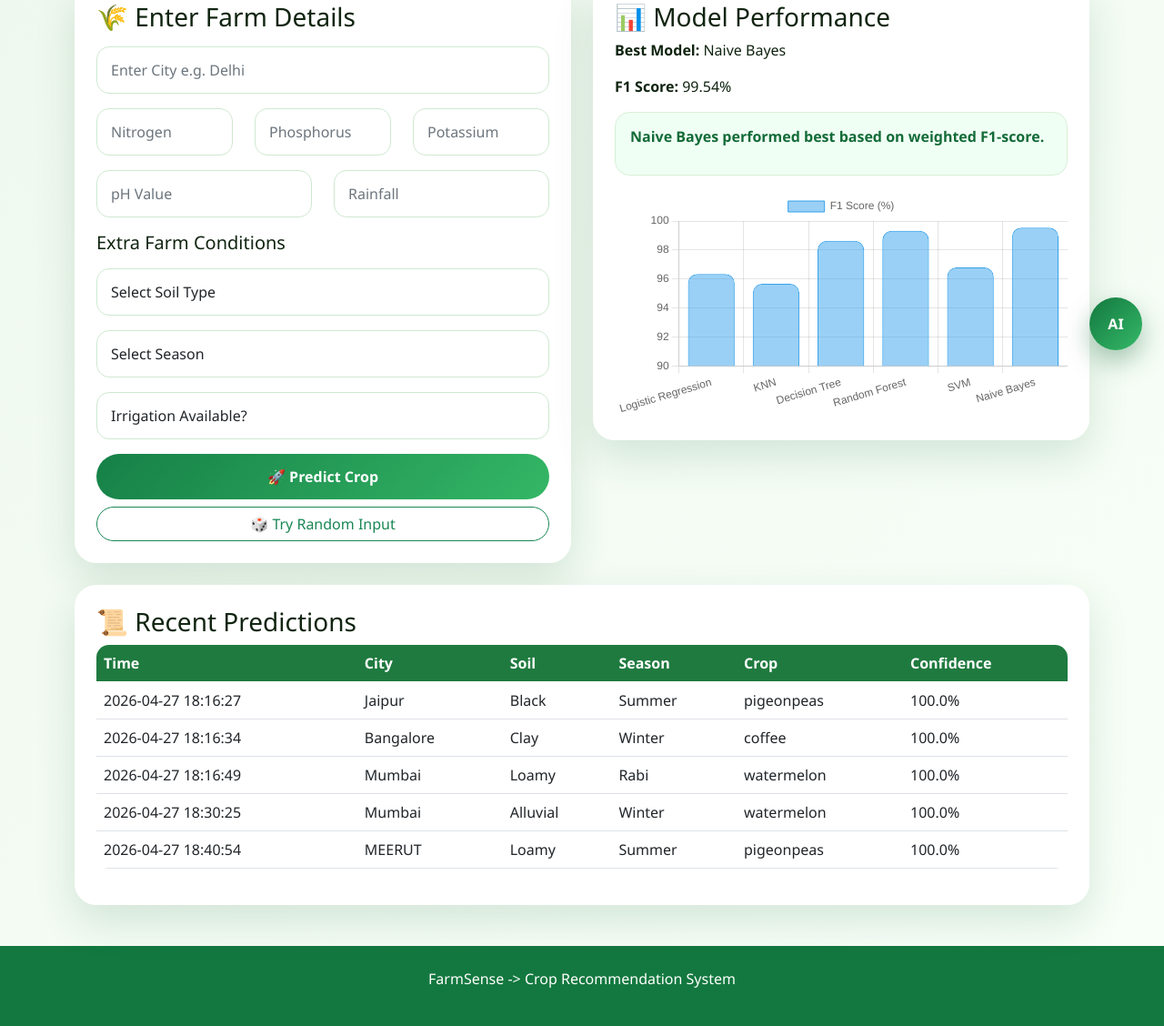
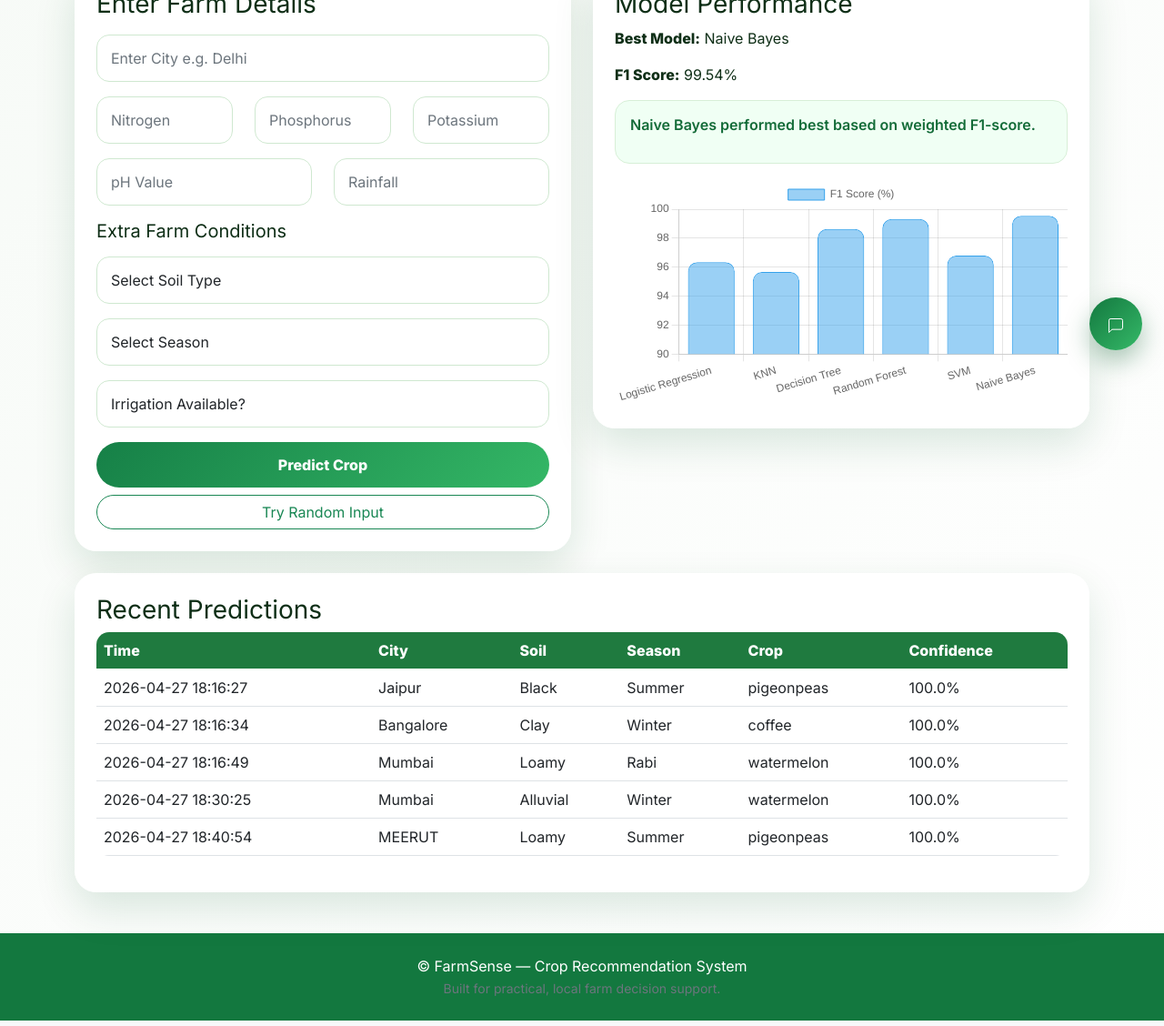
Before and after one commit to deepanshi-tyagi/FarmSense, a Flask app: page / in a window 1280 px wide. Shown: the part 391-1519 px from the top of the page at 91% size. Run offline with Flask 3, Linux system fonts and the light colour scheme; parts of the project's set-up code (start-up, migrations or seed data) failed here and were passed over.

Commit message:
UI updated

```diff
--- a/app.py
+++ b/app.py
@@ -16,6 +16,21 @@ from reportlab.lib import colors
 from reportlab.lib.units import inch
 
 load_dotenv(override=True)
+
+
+import time
+
+def get_static_version():
+    try:
+        css_path = os.path.join("static", "css", "style.css")
+        if os.path.exists(css_path):
+            return str(int(os.path.getmtime(css_path)))
+    except Exception:
+        pass
+    return str(int(time.time()))
+
+
+STATIC_VERSION = get_static_version()
 
 
 def get_flask_secret_key():
@@ -280,7 +295,8 @@ def home():
         metrics=load_metrics(),
         history=load_history(),
         model_names=model_names,
-        model_f1_scores=model_f1_scores
+        model_f1_scores=model_f1_scores,
+        static_version=STATIC_VERSION
     )
 
 
@@ -390,7 +406,8 @@ def predict():
             irrigation=irrigation,
             fertilizer_advice=fertilizer_advice,
             model_names=model_names,
-            model_f1_scores=model_f1_scores
+            model_f1_scores=model_f1_scores,
+            static_version=STATIC_VERSION
         )
 
     except Exception as e:
@@ -402,7 +419,8 @@ def predict():
             metrics=load_metrics(),
             history=load_history(),
             model_names=model_names,
-            model_f1_scores=model_f1_scores
+            model_f1_scores=model_f1_scores,
+            static_version=STATIC_VERSION
         )
 
 
@@ -556,7 +574,8 @@ def admin_dashboard():
                 city_chart_labels=[],
                 city_chart_values=[],
                 trend_chart_labels=[],
-                trend_chart_values=[]
+                trend_chart_values=[],
+                static_version=STATIC_VERSION
             )
 
         df = pd.read_csv(HISTORY_FILE)
@@ -573,7 +592,8 @@ def admin_dashboard():
                 city_chart_labels=[],
                 city_chart_values=[],
                 trend_chart_labels=[],
-                trend_chart_values=[]
+                trend_chart_values=[],
+                static_version=STATIC_VERSION
             )
 
         df["city"] = df["city"].astype(str).str.strip()
@@ -616,7 +636,8 @@ def admin_dashboard():
             city_chart_labels=city_chart_labels,
             city_chart_values=city_chart_values,
             trend_chart_labels=trend_chart_labels,
-            trend_chart_values=trend_chart_values
+            trend_chart_values=trend_chart_values,
+            static_version=STATIC_VERSION
         )
 
     except Exception as e:
--- a/static/css/style.css
+++ b/static/css/style.css
@@ -4,9 +4,9 @@
 
 body {
     margin: 0;
-    font-family: "Segoe UI", Arial, sans-serif;
-    background: linear-gradient(135deg, #eef7ee, #f8fff8);
-    color: #102410;
+    font-family: 'Inter', system-ui, -apple-system, 'Segoe UI', Roboto, Arial, sans-serif;
+    background: linear-gradient(135deg, #f6faf6, #ffffff);
+    color: #0f2f17;
 }
 
 .page-wrapper {
@@ -19,8 +19,8 @@ body {
 }
 
 .navbar-brand {
-    font-size: 24px;
-    letter-spacing: 0.3px;
+    font-size: 20px;
+    letter-spacing: 0.2px;
 }
 
 .hero-section {
@@ -30,8 +30,7 @@ body {
     color: white;
     overflow: hidden;
     background:
-        linear-gradient(135deg, rgba(15, 100, 50, 0.92), rgba(65, 170, 95, 0.85)),
-        url("../images/farm-bg.jpg");
+        linear-gradient(135deg, rgba(15, 100, 50, 0.92), rgba(65, 170, 95, 0.85));
     background-size: cover;
     background-position: center;
 }
@@ -55,8 +54,9 @@ body {
 }
 
 .hero-section h1 {
-    font-size: 48px;
+    font-size: 44px;
     font-weight: 800;
+    letter-spacing: -0.4px;
 }
 
 .hero-section p {
--- a/templates/index.html
+++ b/templates/index.html
@@ -2,10 +2,11 @@
 <html lang="en">
 <head>
     <meta charset="UTF-8">
+    <meta name="viewport" content="width=device-width, initial-scale=1">
     <title>FarmSense</title>
-
     <link href="https://cdn.jsdelivr.net/npm/bootstrap@5.0.2/dist/css/bootstrap.min.css" rel="stylesheet">
-    <link rel="stylesheet" href="{{ url_for('static', filename='css/style.css') }}">
+    <link href="https://fonts.googleapis.com/css2?family=Inter:wght@300;400;600;800&display=swap" rel="stylesheet">
+    <link rel="stylesheet" href="{{ url_for('static', filename='css/style.css') }}?v={{ static_version }}">
     <script src="https://cdn.jsdelivr.net/npm/chart.js"></script>
 </head>
 
@@ -15,15 +16,15 @@
 
     <nav class="navbar navbar-dark premium-navbar shadow">
     <div class="container d-flex justify-content-between align-items-center">
-        <span class="navbar-brand fw-bold">🌱 FarmSense</span>
+        <a class="navbar-brand fw-bold text-white" href="/">FarmSense</a>
 
         <div>
             <button type="button" onclick="toggleLanguage()" class="btn btn-outline-light btn-sm px-3 fw-bold me-2">
-                🌐 हिंदी / English
+                हिंदी / English
             </button>
 
             <a href="/admin" class="btn btn-outline-light btn-sm px-4 fw-bold">
-                📊 Dashboard
+                Dashboard
             </a>
         </div>
     </div>
@@ -34,13 +35,12 @@
 
         <div class="container text-center hero-content">
             <span class="badge bg-light text-success mb-3 px-3 py-2">AI + Weather + Smart Farming</span>
-        <h1 data-en="Smart Crop Recommendation System" data-hi="स्मार्ट फसल सुझाव प्रणाली">
-    Smart Crop Recommendation System
+        <h1 data-en="FarmSense — Intelligent Crop Recommendations" data-hi="FarmSense — स्मार्ट फसल सुझाव">
+    FarmSense — Intelligent Crop Recommendations
 </h1>
 
-<p data-en="Predict suitable crops using soil nutrients, weather data, ML confidence and rule-based intelligence."
-   data-hi="मिट्टी के पोषक तत्वों, मौसम डेटा, मशीन लर्निंग और नियम-आधारित प्रणाली से उपयुक्त फसल का सुझाव प्राप्त करें।">
-   Predict suitable crops using soil nutrients, weather data, confidence and rule-based intelligence.
+<p data-en="Predict suitable crops using soil nutrients, weather data, and expert rules." data-hi="मिट्टी, मौसम, और विशेषज्ञ नियमों के आधार पर उपयुक्त फसल सुझाएं।">
+   Predict suitable crops using soil nutrients, weather data, and expert rules.
 </p>
         </div>
     </section>
@@ -58,9 +58,9 @@
             <div class="col-lg-6">
                 <div class="card premium-card p-4 fade-up">
 
-                  <h3 class="mb-3" data-en="🌾 Enter Farm Details" data-hi="🌾 खेत की जानकारी दर्ज करें">
-                    🌾 Enter Farm Details
-                            </h3>
+                                    <h3 class="mb-3" data-en="Enter Farm Details" data-hi="खेत की जानकारी दर्ज करें">
+                                        Enter Farm Details
+                                                        </h3>
 
                     <form action="/predict" method="POST" id="predictionForm">
                      <div id="validationBox" class="validation-box d-none"></div>
@@ -116,15 +116,14 @@
                         </select>
 
                         <button class="btn premium-btn w-100" type="submit"
-                             data-en="🚀 Predict Crop"
-                             data-hi="🚀 फसल बताएं">
-                                 🚀 Predict Crop
+                             data-en="Predict Crop"
+                             data-hi="फसल बताएं">
+                                 Predict Crop
                             </button>
 
                     <button type="button" onclick="fillRandom()" class="btn btn-outline-success w-100 mt-2 rounded-pill"
-                        data-en="🎲 Try Random Input"
-                        data-hi="🎲 रैंडम इनपुट भरें">
-                            🎲 Try Random Input
+                        data-en="Try Random Input" data-hi="रैंडम इनपुट भरें">
+                            Try Random Input
                                 </button>
                     </form>
 
@@ -139,8 +138,8 @@
             <div class="col-lg-6">
 
                 {% if weather %}
-                <div class="card premium-card p-4 mb-4 fade-up">
-                   <h3 data-en="🌦 Weather Info" data-hi="🌦 मौसम जानकारी">🌦 Weather Info</h3>
+                     <div class="card premium-card p-4 mb-4 fade-up">
+                         <h3 data-en="Weather Info" data-hi="मौसम जानकारी">Weather Info</h3>
 
                     <div class="info-grid">
                         <div><span>City</span><strong>{{ weather['city'] }}</strong></div>
@@ -154,7 +153,7 @@
 
                 {% if metrics %}
                 <div class="card premium-card p-4 fade-up">
-                    <h3 data-en="📊 Model Performance" data-hi="📊 मॉडल प्रदर्शन">📊 Model Performance</h3>
+                    <h3 data-en="Model Performance" data-hi="मॉडल प्रदर्शन">Model Performance</h3>
                     <p><strong>Best Model:</strong> {{ metrics['best_model'] }}</p>
                     <p><strong>F1 Score:</strong> {{ metrics['best_f1_score'] }}%</p>
 
@@ -173,14 +172,14 @@
 
         {% if explanation %}
         <div class="card premium-card p-4 mt-4 fade-up">
-         <h3 data-en="🧠 Prediction Explanation" data-hi="🧠 भविष्यवाणी का कारण">🧠 Prediction Explanation</h3>
+         <h3 data-en="Prediction Explanation" data-hi="भविष्यवाणी का कारण">Prediction Explanation</h3>
             <p>{{ explanation }}</p>
         </div>
         {% endif %}
 
         {% if fertilizer_advice %}
         <div class="card premium-card p-4 mt-4 fade-up">
-         <h3 data-en="🌱 Fertilizer Recommendation" data-hi="🌱 उर्वरक सुझाव">🌱 Fertilizer Recommendation</h3>
+         <h3 data-en="Fertilizer Recommendation" data-hi="उर्वरक सुझाव">Fertilizer Recommendation</h3>
 
             <ul class="list-group premium-list">
                 {% for advice in fertilizer_advice %}
@@ -193,8 +192,8 @@
         {% if prediction %}
         <div class="card premium-card p-4 mt-4 fade-up">
 
-            <h3 data-en="🌾 Top 3 Crops" data-hi="🌾 शीर्ष 3 फसलें">🌾 Top 3 Crops</h3>
-            <p class="text-muted">AI prediction enhanced with soil, season & irrigation logic.</p>
+            <h3 data-en="Top 3 Crops" data-hi="शीर्ष 3 फसलें">Top 3 Crops</h3>
+            <p class="text-muted">AI-enhanced recommendations combined with soil, season & irrigation logic.</p>
 
             <div class="row g-4">
                 {% for item in prediction %}
@@ -232,7 +231,7 @@
 
             <div class="text-center mt-4">
                 <a href="/download-report" class="btn premium-btn px-5">
-                    📄 Download PDF Report
+                    Download PDF Report
                 </a>
             </div>
 
@@ -241,7 +240,7 @@
 
         {% if history %}
         <div class="card premium-card p-4 mt-4 fade-up">
-          <h3 data-en="📜 Recent Predictions" data-hi="📜 हाल की भविष्यवाणियाँ">📜 Recent Predictions</h3>
+          <h3 data-en="Recent Predictions" data-hi="हाल की भविष्यवाणियाँ">Recent Predictions</h3>
 
             <div class="table-responsive">
                 <table class="table table-hover premium-table">
@@ -276,14 +275,18 @@
     </div>
 
     <footer class="footer">
-        <p>FarmSense -> Crop Recommendation System</p>
+        <div class="container text-center">
+            <p class="mb-0">© FarmSense — Crop Recommendation System</p>
+            <small class="text-muted">Built for practical, local farm decision support.</small>
+        </div>
     </footer>
 
 </div>
 
-<button class="assistant-toggle" id="assistantToggle" type="button"
-        aria-label="Open FarmSense Assistant" aria-expanded="false">
-    <span aria-hidden="true">AI</span>
+<button class="assistant-toggle" id="assistantToggle" type="button" aria-label="Open FarmSense Assistant" aria-expanded="false">
+    <svg width="20" height="20" viewBox="0 0 24 24" fill="none" xmlns="http://www.w3.org/2000/svg" aria-hidden="true">
+        <path d="M21 15a2 2 0 0 1-2 2H7l-4 4V5a2 2 0 0 1 2-2h14a2 2 0 0 1 2 2z" stroke="white" stroke-width="1.2" stroke-linecap="round" stroke-linejoin="round"/>
+    </svg>
 </button>
 
 <section class="assistant-panel" id="assistantPanel" aria-label="FarmSense Assistant" hidden>
@@ -311,7 +314,7 @@
     <p class="assistant-note">General guidance only. Verify important decisions with a local agricultural expert.</p>
 </section>
 
-<script src="{{ url_for('static', filename='js/script.js') }}"></script>
+<script src="{{ url_for('static', filename='js/script.js') }}?v={{ static_version }}"></script>
 
 <script>
     const modelNames = {{ model_names | tojson }};
```
Also changed, not shown: templates/admin.html (+10 -11 lines).
